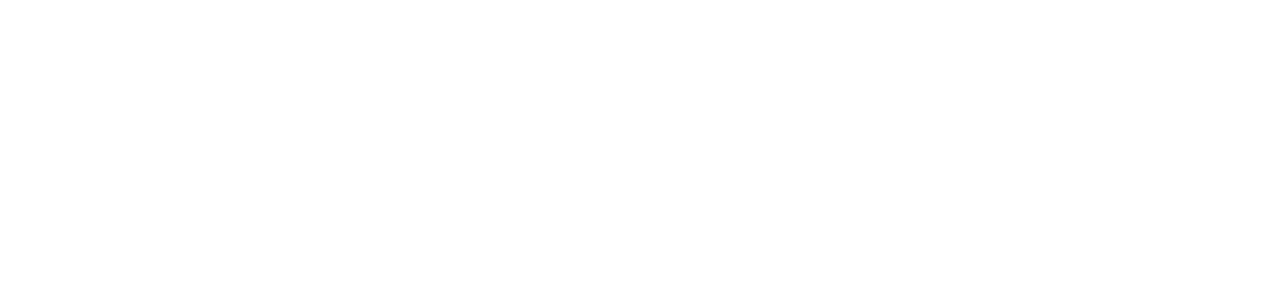
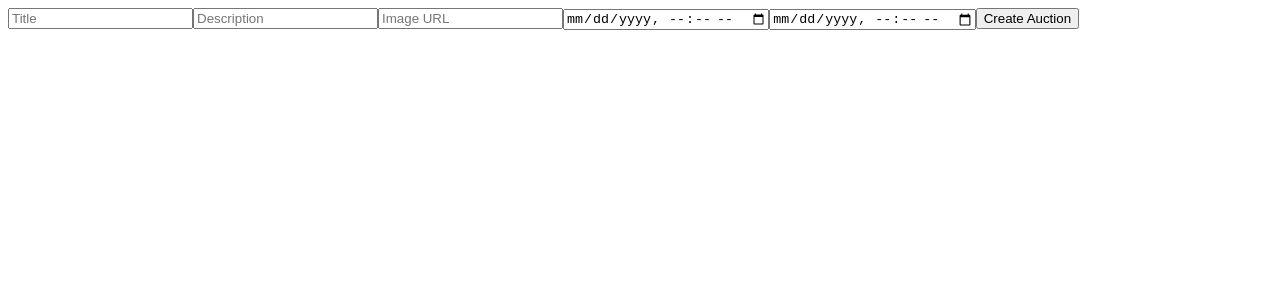
Before and after one commit to JissJanex/Auction, a React (Vite) app in the folder Auction_frontend/: page /createauction in a window 1280 px wide. Shown: the top 300 px of the page. Built offline with nearby package versions, Linux system fonts and the light colour scheme.

Commit message:
basic frontend no design

```diff
--- a/Auction_frontend/package.json
+++ b/Auction_frontend/package.json
@@ -13,6 +13,7 @@
     "axios": "^1.13.2",
     "react": "^19.2.0",
     "react-dom": "^19.2.0",
+    "react-router-dom": "^7.10.1",
     "react-toastify": "^11.0.5"
   },
   "devDependencies": {
--- a/Auction_frontend/src/App.jsx
+++ b/Auction_frontend/src/App.jsx
@@ -1,11 +1,21 @@
-
+import { Routes, Route } from "react-router-dom";
+import { ToastContainer } from "react-toastify";
+import "react-toastify/dist/ReactToastify.css";
+import AuctionPage from "./pages/AuctionPage";
+import PlaceBid from "./components/PlaceBid";
+import CreateAuction from "./components/CreateAuction";
 
 function App() {
   return (
     <>
-      <div></div>
+      <Routes>
+        <Route path="/" element={<AuctionPage />} />
+        <Route path="/createauction" element={<CreateAuction />} />
+        <Route path="/placebid" element={<PlaceBid />} />
+      </Routes>
+      <ToastContainer />
     </>
-  )
+  );
 }
 
-export default App
+export default App;
--- /dev/null
+++ b/Auction_frontend/src/components/AllAuctions.jsx
@@ -0,0 +1,40 @@
+import { useState, useEffect } from "react";
+import axios from "axios";
+import { toast } from "react-toastify";
+function AllAuctions() {
+  const [auctions, setAuctions] = useState([]);
+
+  useEffect(() => {
+    // Fetch auctions from the backend API
+    const fetchAuctions = async () => {
+      try {
+        const response = await axios.get("http://localhost:3000/auctions");
+        setAuctions(response.data);
+      } catch (error) {
+        console.error("Error fetching auctions:", error);
+      }
+    };
+    fetchAuctions();
+  }, []);
+
+  return (
+    <>
+      <div>
+        <h1>Auction Listings</h1>
+        <ul>
+          {auctions.map((auction) => (
+            <li key={auction.id}>
+              <img src={auction.image_url} alt={auction.title} width={150} />
+              <h2>{auction.title}</h2>
+              <p>{auction.description}</p>
+              <p>Current Bid: ${auction.current_bid}</p>
+              <p>Status: {auction.status}</p>
+            </li>
+          ))}
+        </ul>
+      </div>
+    </>
+  );
+}
+
+export default AllAuctions;
--- /dev/null
+++ b/Auction_frontend/src/components/CreateAuction.jsx
@@ -0,0 +1,63 @@
+import { useState } from "react";
+import axios from "axios";
+
+function CreateAuction() {
+  const [createdAuction, setCreatedAuction] = useState({
+    title: "",
+    description: "",
+    image_url: "",
+    start_time: "",
+    end_time: "",
+    owner_id: 1,
+  });
+
+  const handleSubmit = async (event) => {
+    event.preventDefault();
+    try {
+      const response = await axios.post("http://localhost:3000/auctions", createdAuction);
+      console.log("Auction created:", response.data);
+    } catch (error) {
+      console.error("Error creating auction:", error);
+    }
+  };
+
+  return (
+    <div>
+      <form onSubmit={handleSubmit}>
+        <input
+          type="text"
+          value={createdAuction.title}
+          onChange={(e) => setCreatedAuction({ ...createdAuction, title: e.target.value })}
+          placeholder="Title"
+        />
+        <input
+          type="text"
+          value={createdAuction.description}
+          onChange={(e) => setCreatedAuction({ ...createdAuction, description: e.target.value })}
+          placeholder="Description"
+        />
+        <input
+          type="text"
+          value={createdAuction.image_url}
+          onChange={(e) => setCreatedAuction({ ...createdAuction, image_url: e.target.value })}
+          placeholder="Image URL"
+        />
+        <input
+          type="datetime-local"
+          value={createdAuction.start_time}
+          onChange={(e) => setCreatedAuction({ ...createdAuction, start_time: e.target.value })}
+          placeholder="Start Time"
+        />
+        <input
+          type="datetime-local"
+          value={createdAuction.end_time}
+          onChange={(e) => setCreatedAuction({ ...createdAuction, end_time: e.target.value })}
+          placeholder="End Time"
+        />
+        <button type="submit">Create Auction</button>
+      </form>
+    </div>
+  );
+}
+
+export default CreateAuction;
--- /dev/null
+++ b/Auction_frontend/src/components/PlaceBid.jsx
@@ -0,0 +1,23 @@
+import { useState } from "react";
+import axios from "axios";
+import { toast } from "react-toastify";
+
+export default function PlaceBid({ auction }) {
+  const [bid, setBid] = useState("");
+
+  const handleBid = async () => {
+    await axios.post("http://localhost:3000/bids", {
+      auction_id: auction.id,
+      user_id: 2, // current user
+      amount: parseFloat(bid)
+    });
+    toast.success("Bid placed!");
+  };
+
+  return (
+    <div>
+      <input placeholder="Your Bid" value={bid} onChange={e => setBid(e.target.value)} />
+      <button onClick={handleBid}>Bid</button>
+    </div>
+  );
+}
--- a/Auction_frontend/src/main.jsx
+++ b/Auction_frontend/src/main.jsx
@@ -1,9 +1,12 @@
 import { StrictMode } from 'react'
 import { createRoot } from 'react-dom/client'
+import { BrowserRouter as Router } from "react-router-dom";
 import App from './App.jsx'
 
 createRoot(document.getElementById('root')).render(
   <StrictMode>
-    <App />
+    <Router>
+      <App />
+    </Router>
   </StrictMode>,
 )
--- /dev/null
+++ b/Auction_frontend/src/pages/AuctionPage.jsx
@@ -0,0 +1,20 @@
+import { Link } from "react-router-dom";
+import AllAuctions from "../components/AllAuctions";
+import PlaceBid from "../components/PlaceBid";
+import CreateAuction from "../components/CreateAuction";
+
+function AuctionPage() {
+  return (
+    <>
+      <AllAuctions />
+      <Link to="/createauction">
+        <button>Create Auction</button>
+      </Link>
+      <Link to="/placebid">
+        <button>Place Bid</button>
+      </Link>
+    </>
+  );
+}
+
+export default AuctionPage;
```
Also changed, not shown: 1 other file (tests, documents, lock files or other folders).
